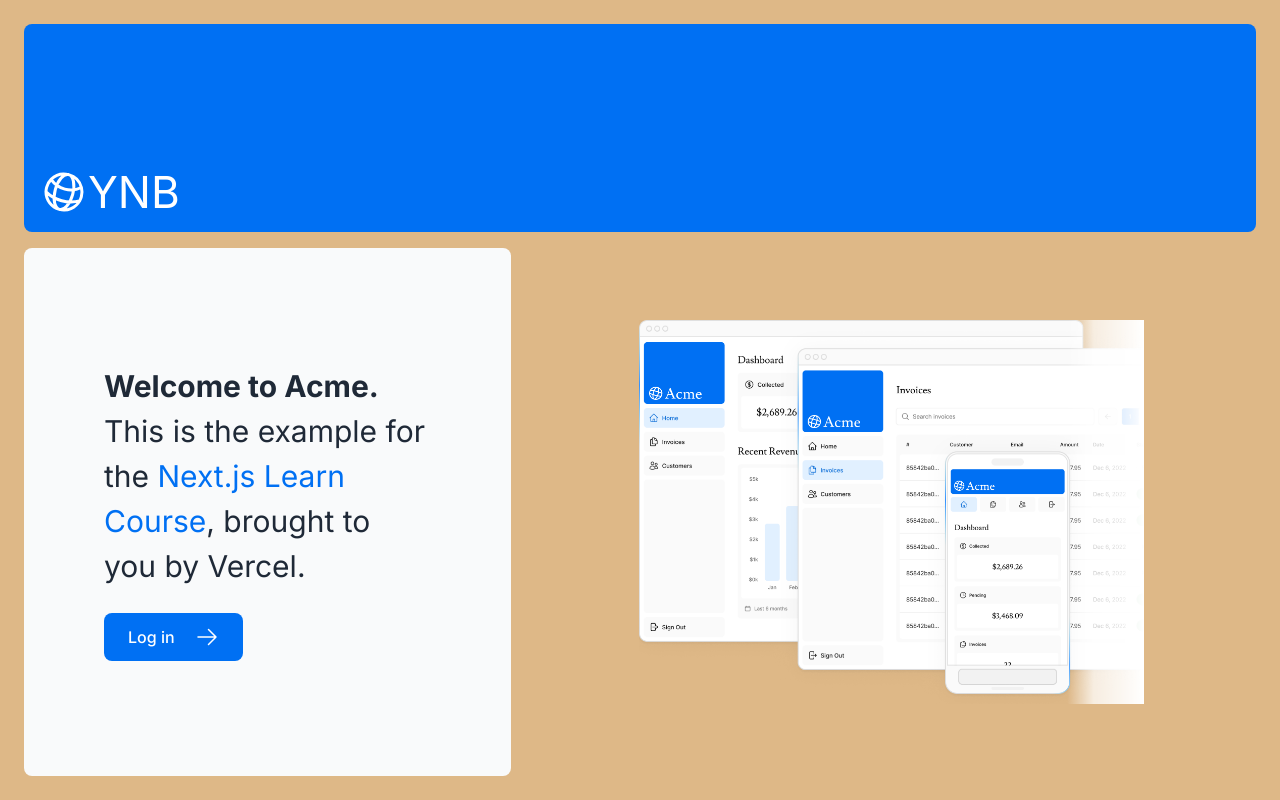
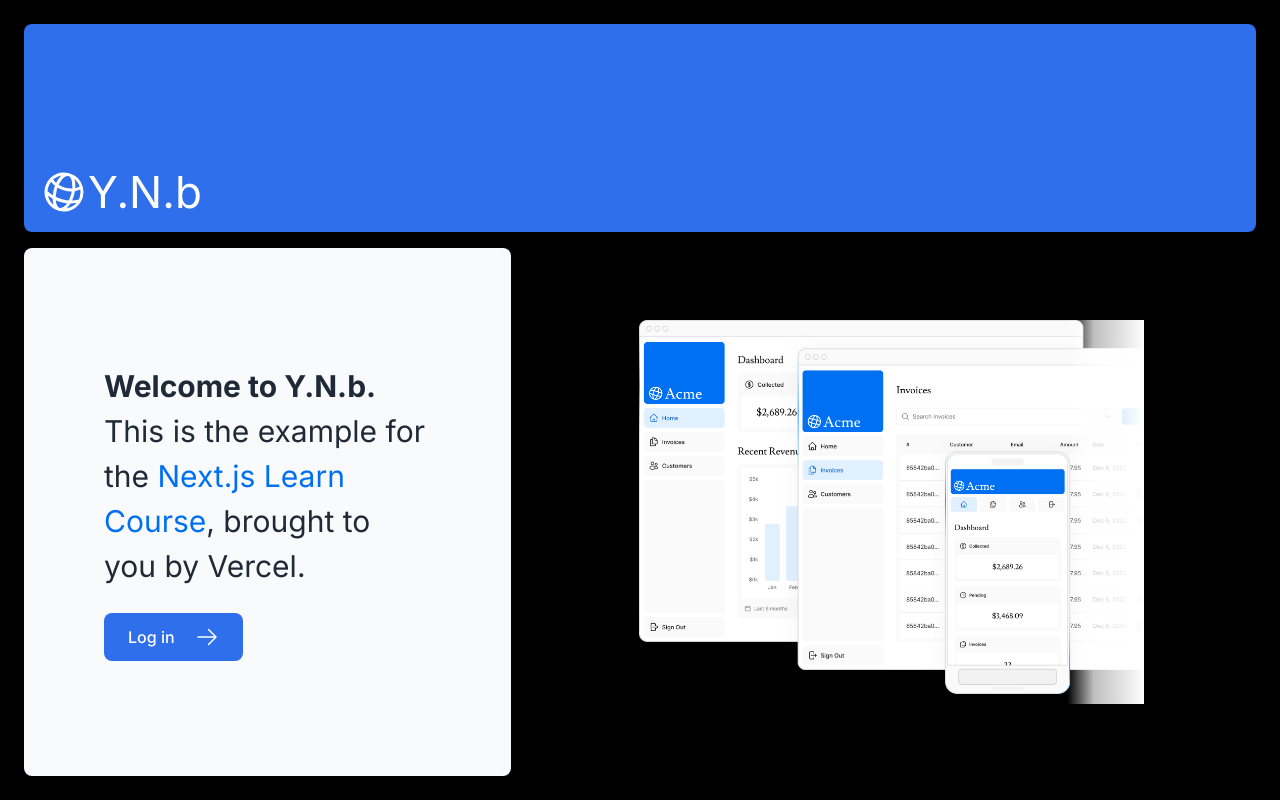
Before and after one commit to ChaimBaror/nextjs-dashboard, a Next.js app: page / in a window 1280 px wide. Built offline with nearby package versions, Linux system fonts and the light colour scheme.

Commit message:
improvment

```diff
--- a/app/page.tsx
+++ b/app/page.tsx
@@ -6,13 +6,13 @@
 export default function Page() {
   return (
     <main className="flex min-h-screen flex-col p-6">
-      <div className="flex h-20 shrink-0 items-end rounded-lg bg-blue-500 p-4 md:h-52">
+      <div className="flex h-20 shrink-0 items-end rounded-lg bg-blue-600 p-4 md:h-52">
         <AcmeLogo />
       </div>
       <div className="mt-4 flex grow flex-col gap-4 md:flex-row">
         <div className="flex flex-col justify-center gap-6 rounded-lg bg-gray-50 px-6 py-10 md:w-2/5 md:px-20">
           <p className={`text-xl text-gray-800 md:text-3xl md:leading-normal`}>
-            <strong>Welcome to Acme.</strong> This is the example for the{' '}
+            <strong>Welcome to Y.N.b.</strong> This is the example for the{' '}
             <a href="https://nextjs.org/learn/" className="text-blue-500">
               Next.js Learn Course
             </a>
@@ -20,7 +20,7 @@
           </p>
           <Link
             href="/login"
-            className="flex items-center gap-5 self-start rounded-lg bg-blue-500 px-6 py-3 text-sm font-medium text-white transition-colors hover:bg-blue-400 md:text-base"
+            className="flex items-center gap-5 self-start rounded-lg bg-blue-600 px-6 py-3 text-sm font-medium text-white transition-colors hover:bg-blue-400 md:text-base"
           >
             <span>Log in</span> <ArrowRightIcon className="w-5 md:w-6" />
           </Link>
--- a/app/ui/acme-logo.tsx
+++ b/app/ui/acme-logo.tsx
@@ -7,7 +7,7 @@
       className={`${inter.className} flex flex-row items-center leading-none text-white`}
     >
       <GlobeAltIcon className="h-12 w-12 rotate-[15deg]" />
-      <p className="text-[44px]">YNB</p>
+      <p className="text-[44px]">Y.N.b</p>
     </div>
   );
 }
--- a/app/ui/dashboard/nav-links.tsx
+++ b/app/ui/dashboard/nav-links.tsx
@@ -33,7 +33,7 @@
             key={link.name}
             href={link.href}
             className={clsx(
-              'flex h-[48px] grow items-center justify-center gap-2 rounded-md bg-gray-50 p-3 text-sm font-medium hover:bg-sky-100 hover:text-blue-600 md:flex-none md:justify-start md:p-2 md:px-3',
+              'flex h-[48px] grow items-center justify-center gap-2 rounded-md bg-gray-50 p-3 text-sm font-medium hover:bg-sky-100 text-gray-800 hover:text-blue-600 md:flex-none md:justify-start md:p-2 md:px-3',
               {
                 'bg-sky-100 text-blue-600': pathname === link.href,
               },
--- a/app/ui/dashboard/sidenav.tsx
+++ b/app/ui/dashboard/sidenav.tsx
@@ -10,7 +10,7 @@
         className="mb-2 flex h-20 items-end justify-start rounded-md bg-blue-600 p-4 md:h-40"
         href="/"
       >
-        <div className="w-32 text-white md:w-40">
+        <div className="w-32 text-red-600 md:w-40">
           <AcmeLogo />
         </div>
       </Link>
--- a/app/ui/fonts.ts
+++ b/app/ui/fonts.ts
@@ -1,3 +1,4 @@
 import { Inter } from 'next/font/google';
 
 export const inter = Inter({ subsets: ['latin'] });
+export const lusitana = Inter({ subsets: ['latin'] });
--- a/app/ui/global.css
+++ b/app/ui/global.css
@@ -3,8 +3,8 @@
 @tailwind utilities;
 
 body {
-  background: burlywood;
-  color: #000000;
+  background:black;
+  color: #fff;
 }
 
 input[type='number'] {
```
